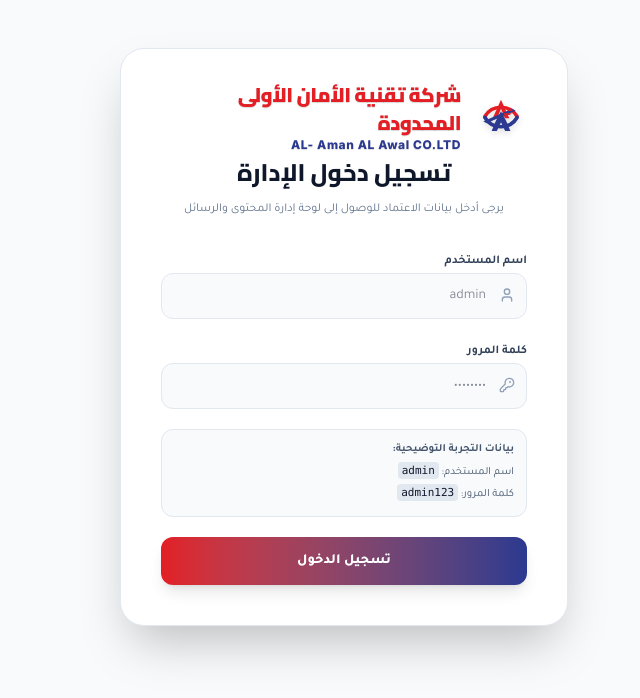
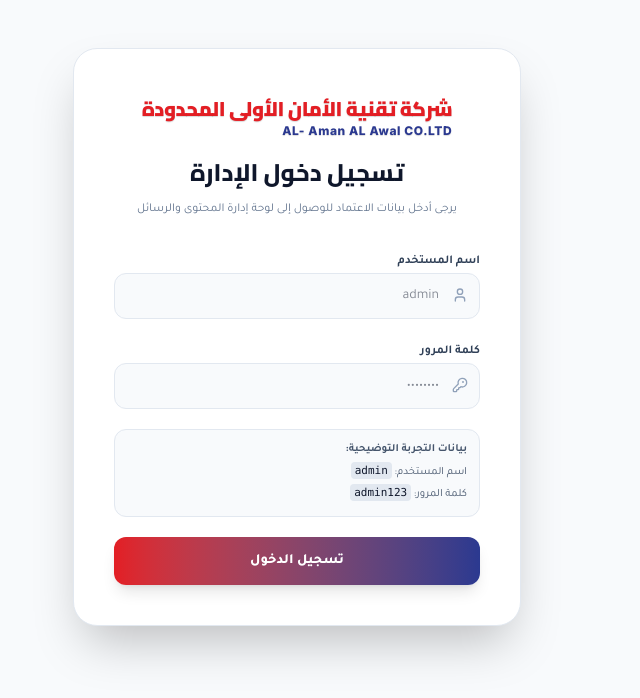
Before and after one commit to obihidirbi-ops/alaman-tech, a React (Vite) app: page /admin/login in a window 1280 px wide. Shown: the top 698 px of the page, without its empty margins (435-1075 px from the left). Built offline with nearby package versions, Linux system fonts and the light colour scheme.

Commit message:
Remove SVG emblem shape icon from Logo component

```diff
--- a/src/components/Logo.jsx
+++ b/src/components/Logo.jsx
@@ -5,8 +5,6 @@
 export default function Logo({ className = "h-12", showText = true, variant = "default" }) {
   const { isRTL } = useLanguage ? useLanguage() : { isRTL: true };
   const { settings } = useData ? useData() : { settings: {} };
-
-  const logoSrc = settings?.custom_logo_url || '/logo.png';
 
   const arabicTextColor = variant === "white"
     ? "text-white"
@@ -16,27 +14,18 @@
     ? "text-slate-300"
     : "text-[#2B3990] [text-shadow:_0_1px_1px_rgba(0,0,0,0.15)]";
 
+  if (settings?.custom_logo_url) {
+    return (
+      <img
+        src={settings.custom_logo_url}
+        alt="Al-Aman Al-Awal Technology Co."
+        className={`object-contain ${className}`}
+      />
+    );
+  }
+
   return (
-    <div className={`inline-flex items-center gap-3.5 select-none ${className}`}>
-      {/* Official Emblem Symbol */}
-      <div className="relative shrink-0 w-11 h-11 sm:w-13 sm:h-13 flex items-center justify-center">
-        <svg viewBox="0 0 200 200" fill="none" xmlns="http://www.w3.org/2000/svg" className="w-full h-full drop-shadow-md">
-          {/* Top Red Arc */}
-          <path d="M 38 98 A 72 72 0 0 1 162 98" stroke="#E31E24" strokeWidth="14" strokeLinecap="round" />
-          {/* Bottom Blue Arc */}
-          <path d="M 162 102 A 72 72 0 0 1 38 102" stroke="#2B3990" strokeWidth="14" strokeLinecap="round" />
-          {/* Central Red A Emblem */}
-          <path d="M 100 34 L 132 105 L 115 105 L 100 68 L 85 105 L 68 105 Z" fill="#E31E24" />
-          {/* Blue Slash Line */}
-          <path d="M 44 124 L 156 76 L 144 68 L 32 116 Z" fill="#2B3990" />
-          {/* Lower Blue Support */}
-          <path d="M 80 115 L 100 78 L 120 115 L 136 154 L 116 154 L 100 120 L 84 154 L 64 154 Z" fill="#2B3990" />
-          <path d="M 112 86 L 142 86 L 134 92 L 112 92 Z" fill="#E31E24" />
-          <path d="M 125 72 L 148 72 L 142 77 L 125 77 Z" fill="#E31E24" />
-        </svg>
-      </div>
-
-      {/* Official Company Name Typography Written Directly Next to the Emblem */}
+    <div className={`inline-flex items-center gap-2 select-none ${className}`}>
       {showText && (
         <div className={`flex flex-col justify-center leading-tight ${isRTL ? 'text-right' : 'text-left'}`}>
           <span className={`font-black text-base sm:text-lg lg:text-xl tracking-tight font-cairo ${arabicTextColor}`}>
```
Also changed, not shown: 1 other file (tests, documents, lock files or other folders).
